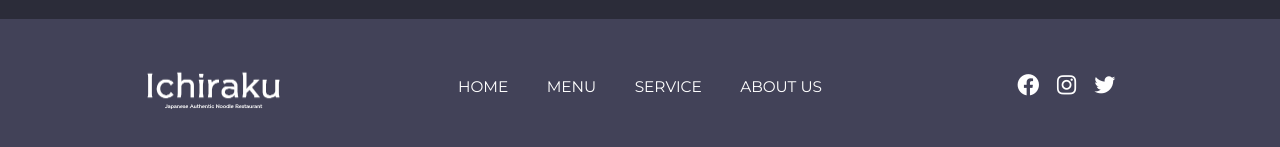
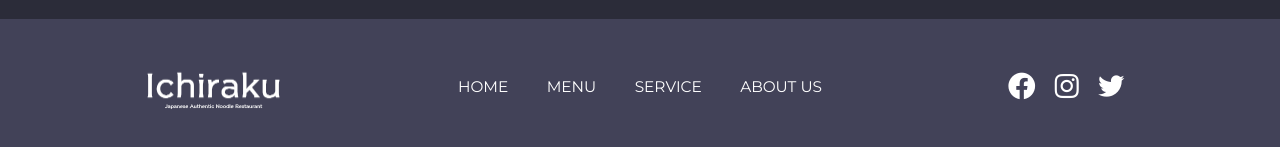
Before and after one commit to Nekuso/Ichiraku, a React (Create React App) app: page / in a window 1280 px wide. Shown: the part 3197-3344 px from the top of the page. Built offline with nearby package versions, Linux system fonts and the light colour scheme.

Commit message:
Added files via upload

```diff
--- a/src/components/styles/Footer.styled.js
+++ b/src/components/styles/Footer.styled.js
@@ -117,7 +117,12 @@ export const StyledFooter = styled.div `
                 i {
                     cursor: pointer;
                     color: #FFFF;
-                    font-size: 2vw;
+                    font-size: 2.5vw;
+                    transition: .3s ease-in-out;
+
+                    &:hover {
+                        transform: translateY(-10px);
+                    }
                 }
             }
         }
```
